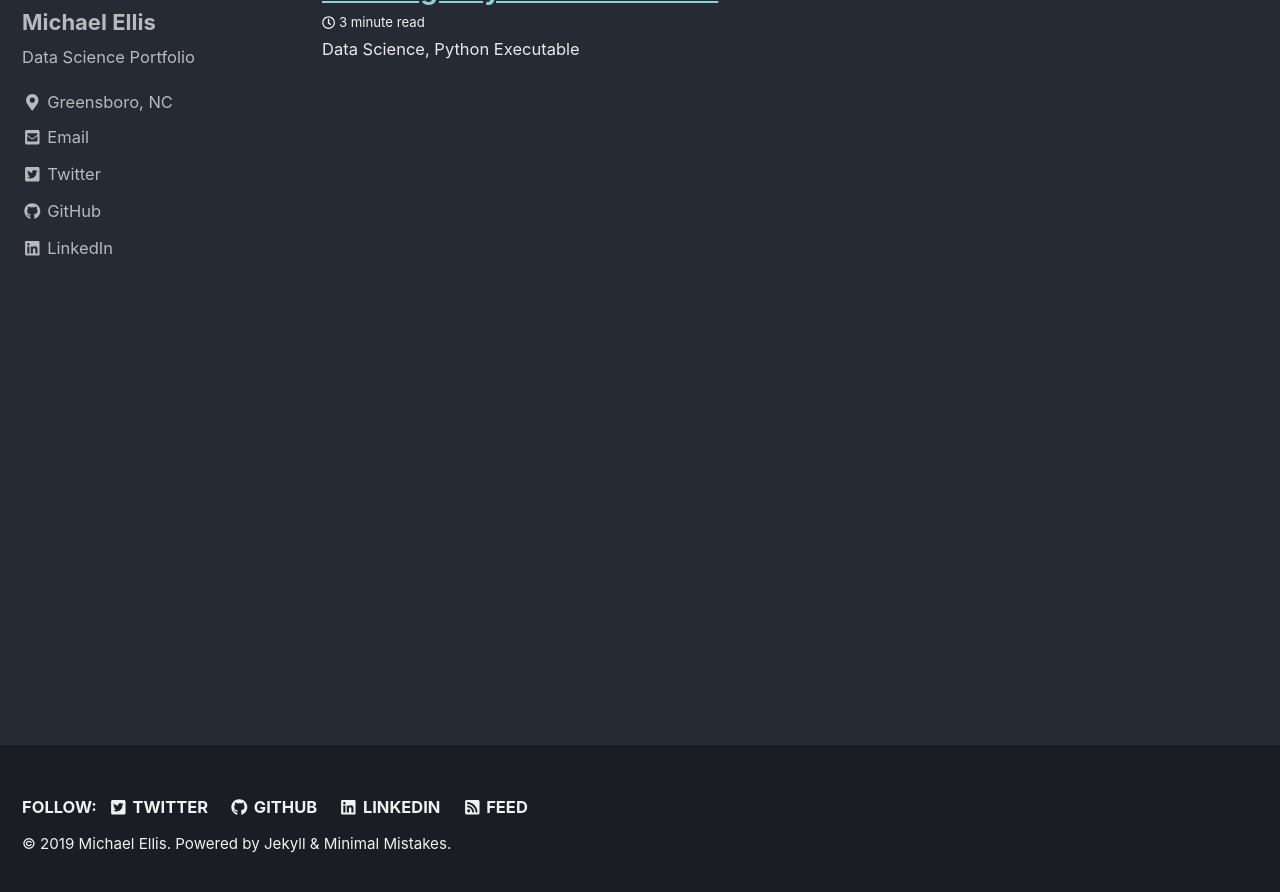
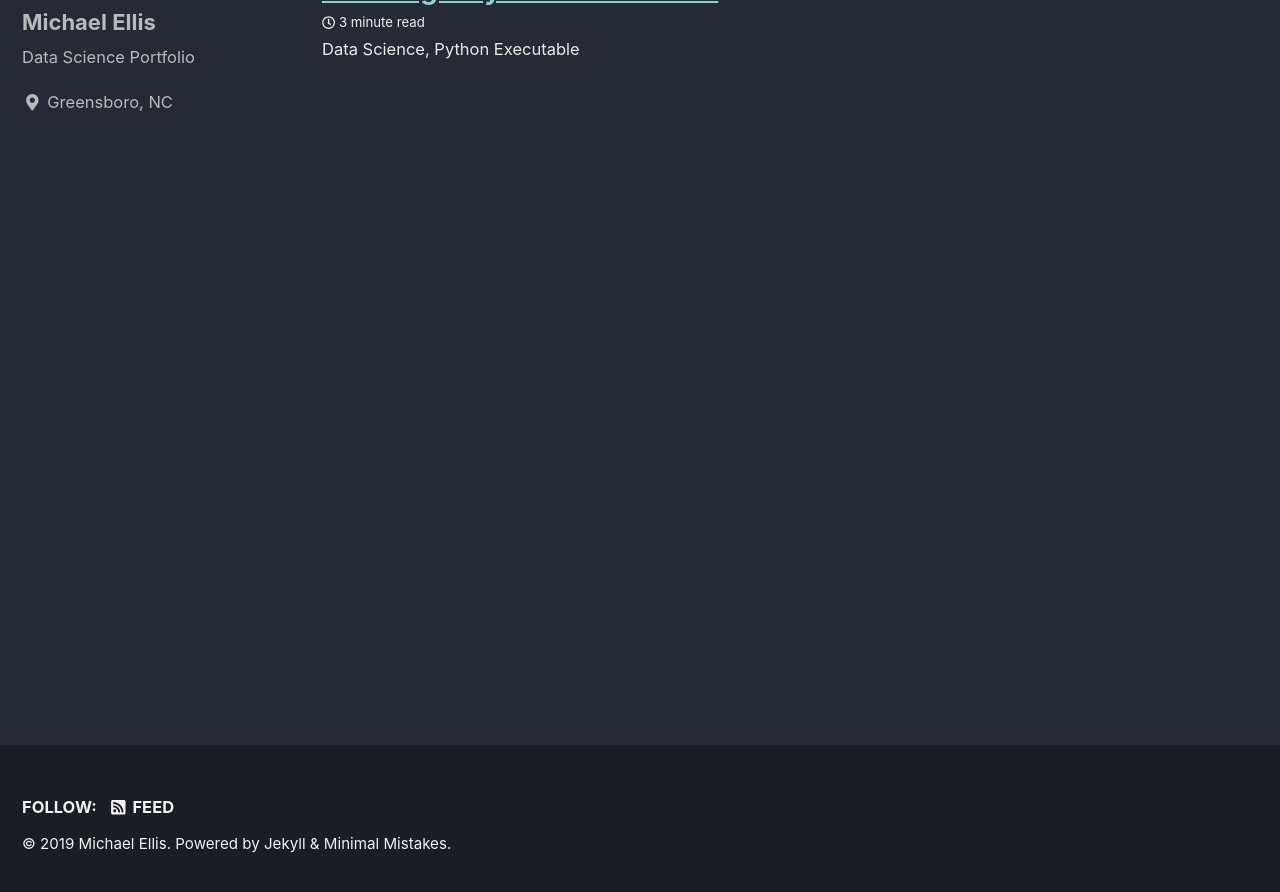
Before and after one commit to mtellis2/mtellis2.github.io, a Jekyll site: the page built from index.html, in a window 1280 px wide and 900 px high, scrolled down 1226 px. Shown: the top 892 px of the window. Built offline with Jekyll 4.4.1, drawn with Linux system fonts in a browser that asks for light colours; cached includes are drawn as plain includes; nearby versions of some CDN libraries; the list of posts is cut into pages by our own code; some of the changed lines change nothing that is shown.

Commit message:
Update _config.yml

```diff
--- a/_config.yml
+++ b/_config.yml
@@ -107,34 +107,34 @@
 # Site Author
 author:
   name             : "Michael Ellis"
-  avatar           : "/images/bio-photo.jpg" #path of avatar image, e.g. "/assets/images/bio-photo.jpg"
+  avatar           : "https://mtellis2.github.io/images/bio-photo.jpg" #path of avatar image, e.g. "/assets/images/bio-photo.jpg"
   bio              : "Data Science Portfolio"
   location         : "Greensboro, NC"
   email            :
   links:
-    - label: "Email"
+    - #label: "Email"
       icon: "fas fa-fw fa-envelope-square"
       url: mailto:michael.ellis.010@gmail.com
-    - label: "Twitter"
+    - #label: "Twitter"
       icon: "fab fa-fw fa-twitter-square"
       url: "https://twitter.com/M_elli5"
-    - label: "GitHub"
+    - #label: "GitHub"
       icon: "fab fa-fw fa-github"
       url: "https://github.com/mtellis2"
-    - label: "LinkedIn"
+    - #label: "LinkedIn"
       icon: "fab fa-fw fa-linkedin"
       url: "https://www.linkedin.com/in/michael-ellis-72962276/"
 
 # Site Footer
 footer:
   links:
-    - label: "Twitter"
+    - #label: "Twitter"
       icon: "fab fa-fw fa-twitter-square"
       url: "https://twitter.com/M_elli5"
-    - label: "GitHub"
+    - #label: "GitHub"
       icon: "fab fa-fw fa-github"
       url: "https://github.com/mtellis2"
-    - label: "LinkedIn"
+    - #label: "LinkedIn"
       icon: "fab fa-fw fa-linkedin"
       url: "https://www.linkedin.com/in/michael-ellis-72962276/"
 
```
